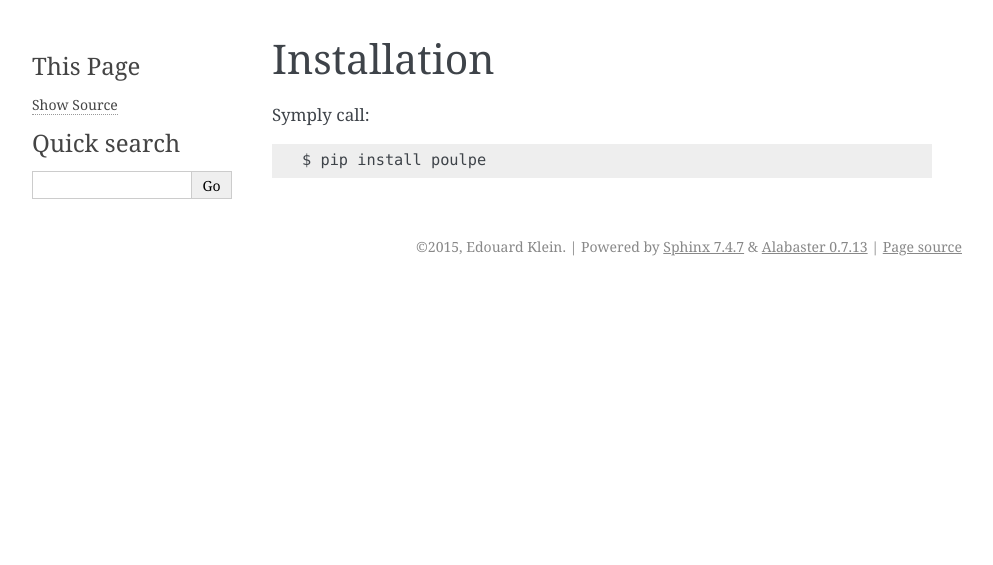
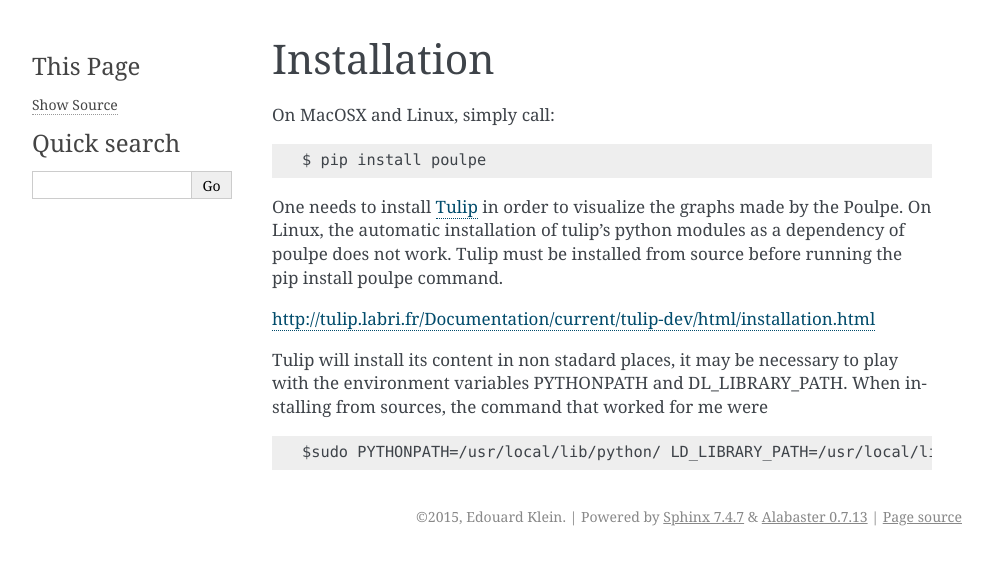
Before and after one commit to edouardklein/poulpe, a Sphinx documentation site: the page built from docs/installation.rst, in a window 1280 px wide. Shown: the top 565 px of the page, without its empty margins (148-1141 px from the left). Built offline with Sphinx 7.4.7, drawn with Linux system fonts in a browser that asks for light colours; pages that are not in the unit, such as notebooks, are missing from menus.

Commit message:
Dynamic requirements to handle linux one line installation
Now, pip isntall poulpe should work on Linux

```diff
--- a/docs/installation.rst
+++ b/docs/installation.rst
@@ -2,6 +2,14 @@
 Installation
 ============
 
-Symply call::
+On MacOSX and Linux, simply call::
 
     $ pip install poulpe
+
+One needs to install `Tulip <http://tulip.labri.fr>`_ in order to visualize the graphs made by the Poulpe. On Linux, the automatic installation of tulip's python modules as a dependency of poulpe does not work. Tulip must be installed from source before running the pip install poulpe command.
+
+http://tulip.labri.fr/Documentation/current/tulip-dev/html/installation.html
+
+Tulip will install its content in non stadard places, it may be necessary to play with the environment variables PYTHONPATH and DL_LIBRARY_PATH. When installing from sources, the command that worked for me were ::
+
+  $sudo PYTHONPATH=/usr/local/lib/python/ LD_LIBRARY_PATH=/usr/local/lib/ make install
```
Also changed, not shown: setup.py (+9 -4 lines).
